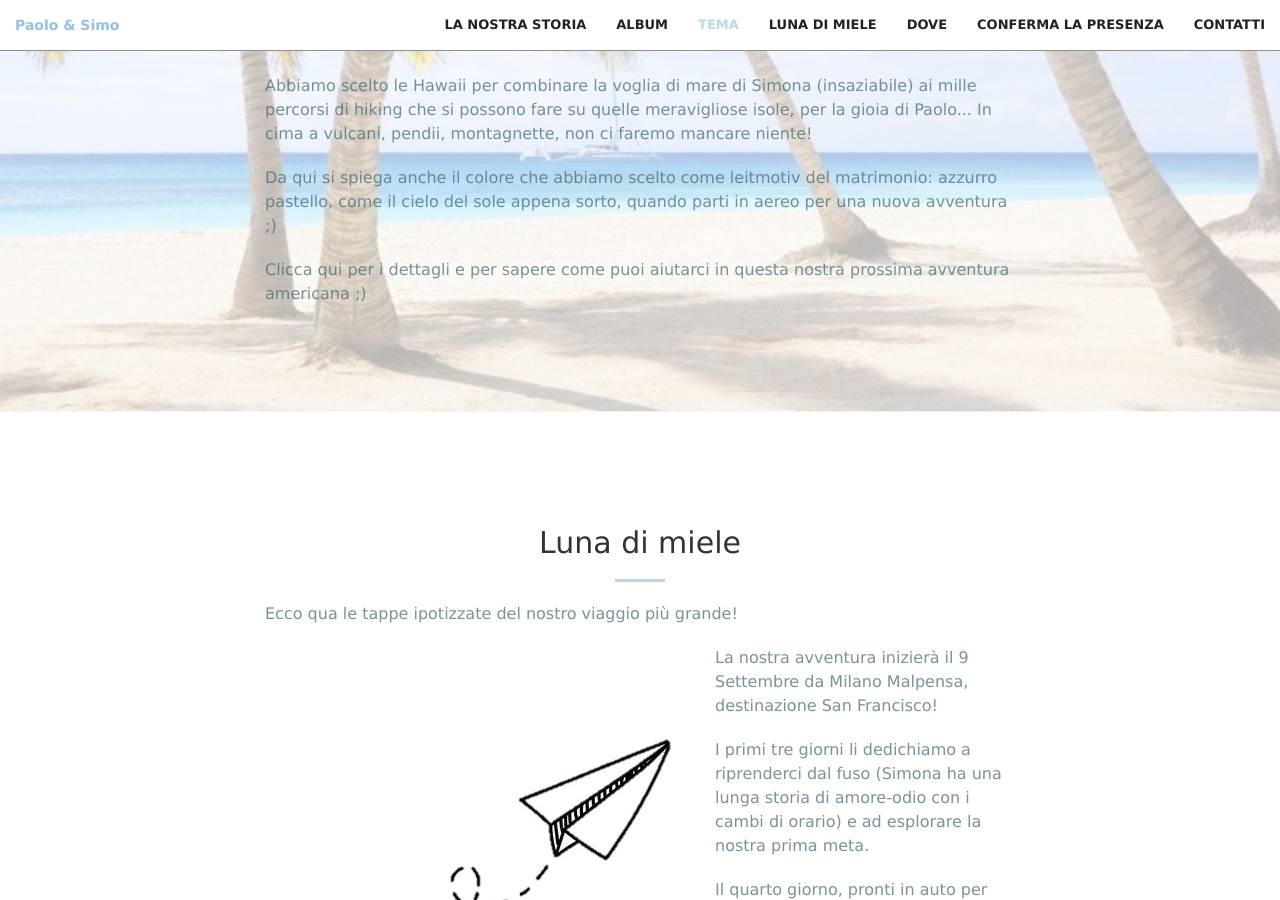
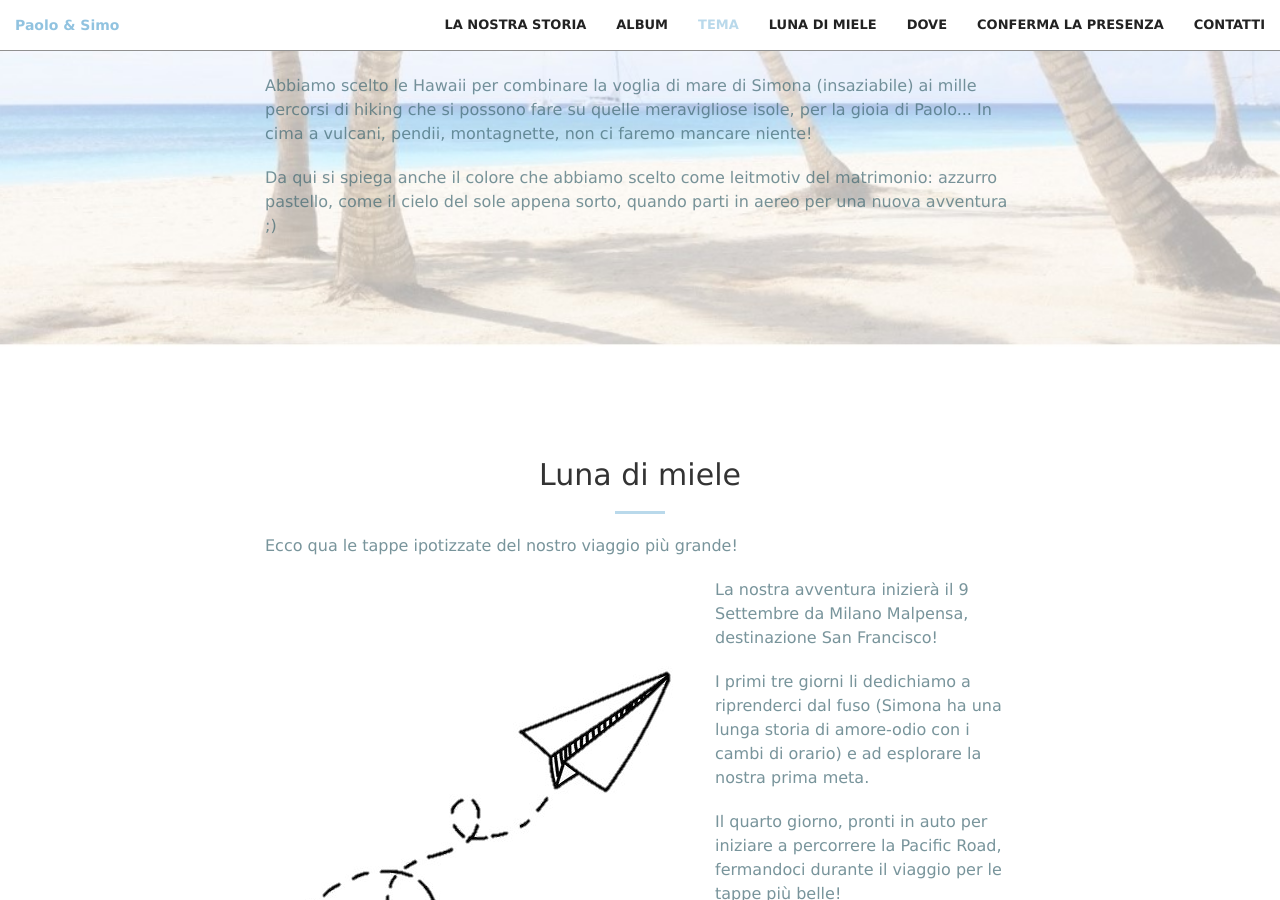
Before and after one commit to simoforzani/simoforzani.github.io, a Jekyll site: the page built from index.html, in a window 1280 px wide and 900 px high, scrolled down 4372 px. Built offline with Jekyll 4.4.1, drawn with Linux system fonts in a browser that asks for light colours.

Commit message:
delete last sentence

```diff
--- a/_includes/tema.html
+++ b/_includes/tema.html
@@ -45,7 +45,6 @@
                 </p>
                 <p class="text-faded">
 
-                    Clicca qui per i dettagli e per sapere come puoi aiutarci in questa nostra prossima avventura americana ;)
 
             </p>
             </div>
```
